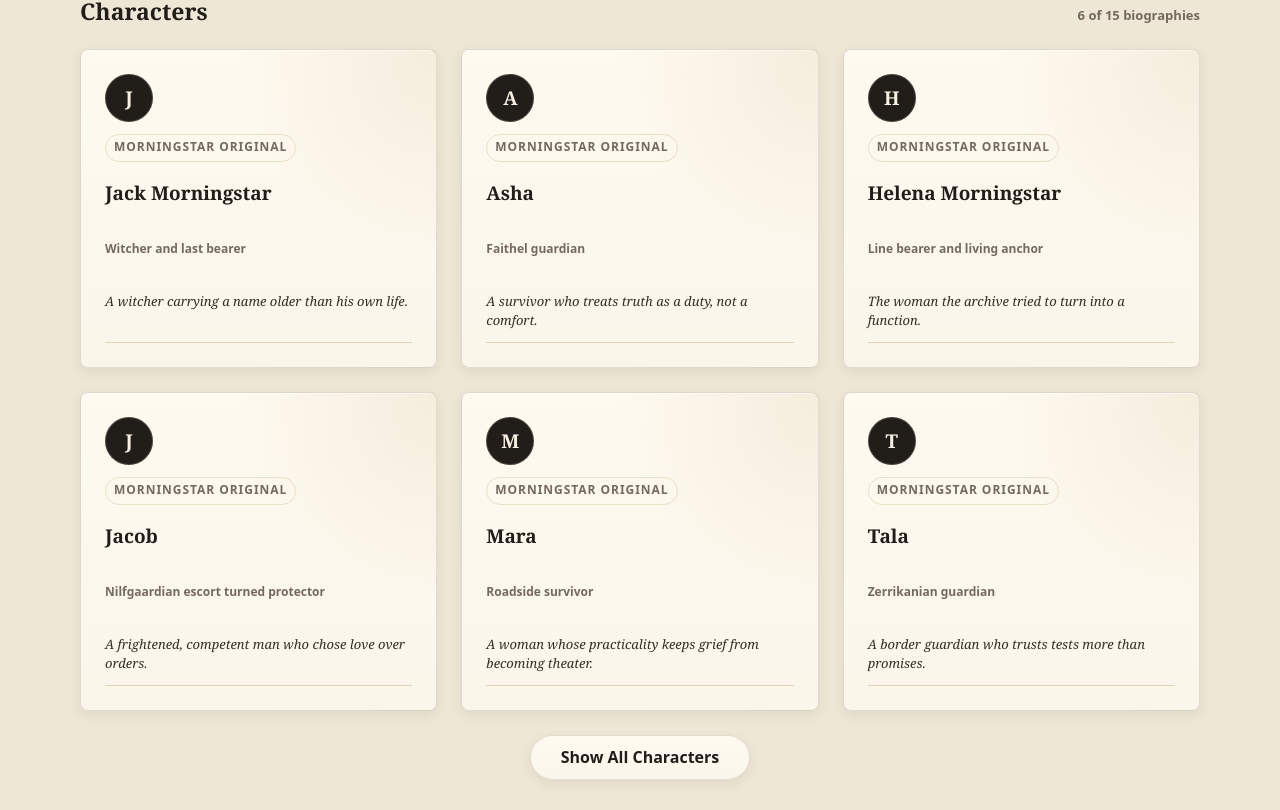
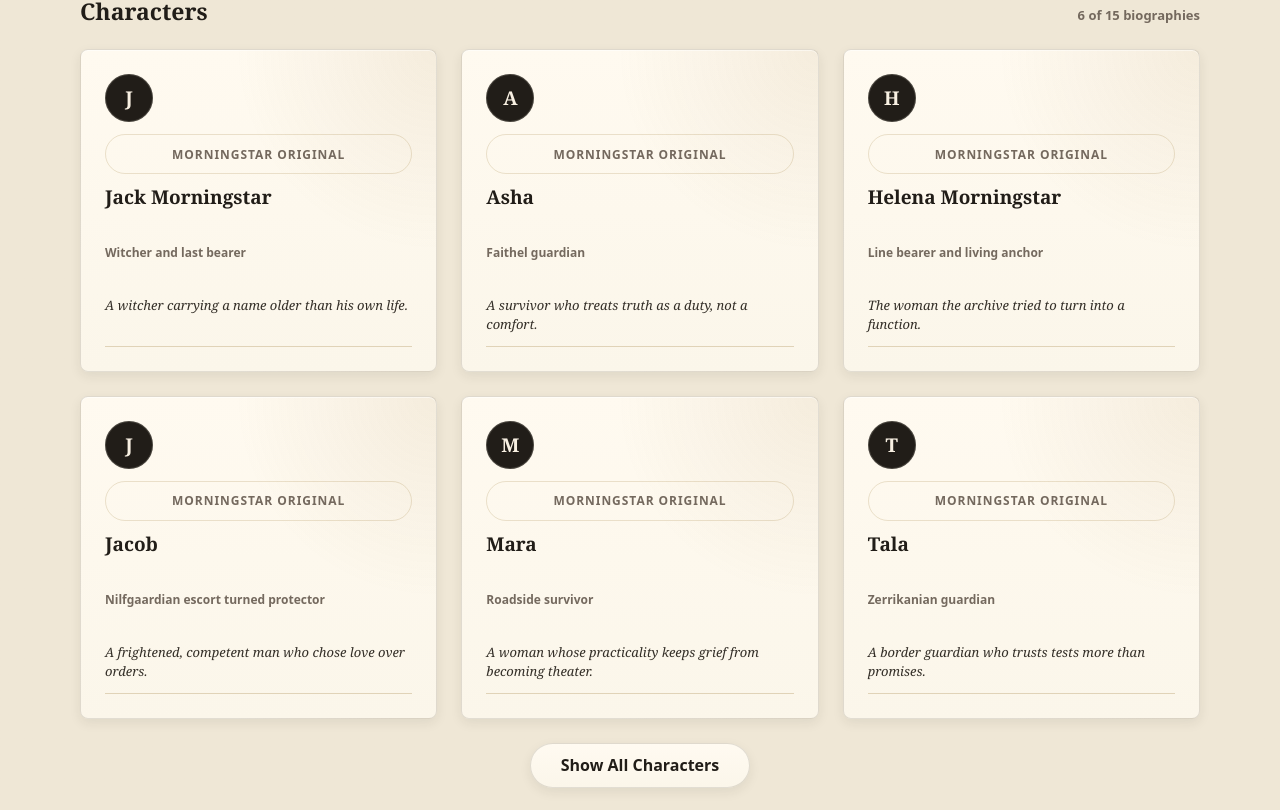
Before and after one commit to alansahlan65/morningstar-novel-reader, a React (Vite) app: page / in a window 1280 px wide. Shown: the part 1390-2200 px from the top of the page. Built offline with nearby package versions, Linux system fonts and the light colour scheme.

Commit message:
align companion tag pills

```diff
--- a/src/styles.css
+++ b/src/styles.css
@@ -615,7 +615,7 @@ a:focus-visible,
 .mini-card {
   position: relative;
   display: grid;
-  grid-template-rows: 48px 36px minmax(120px, 1fr) 1px;
+  grid-template-rows: 48px 40px minmax(120px, 1fr) 1px;
   align-content: stretch;
   gap: var(--space-12);
   min-height: 280px;
@@ -661,19 +661,25 @@ a:focus-visible,
 }
 
 .mini-card__category {
-  width: fit-content;
+  display: grid;
+  place-items: center;
+  width: 100%;
   max-width: 100%;
-  min-height: 28px;
-  padding: var(--space-4) var(--space-8);
+  min-height: 40px;
+  padding: var(--space-4) var(--space-12);
   border: 1px solid color-mix(in srgb, var(--color-gold) 20%, transparent);
-  border-radius: 999px;
+  border-radius: var(--radius-pill);
   color: var(--color-muted);
   font-family: var(--font-sans);
   font-size: var(--text-xs);
   font-weight: 800;
   letter-spacing: 0.08em;
   line-height: 1.3;
+  overflow: hidden;
+  text-align: center;
+  text-overflow: ellipsis;
   text-transform: uppercase;
+  white-space: nowrap;
 }
 
 .mini-card__copy {
```
